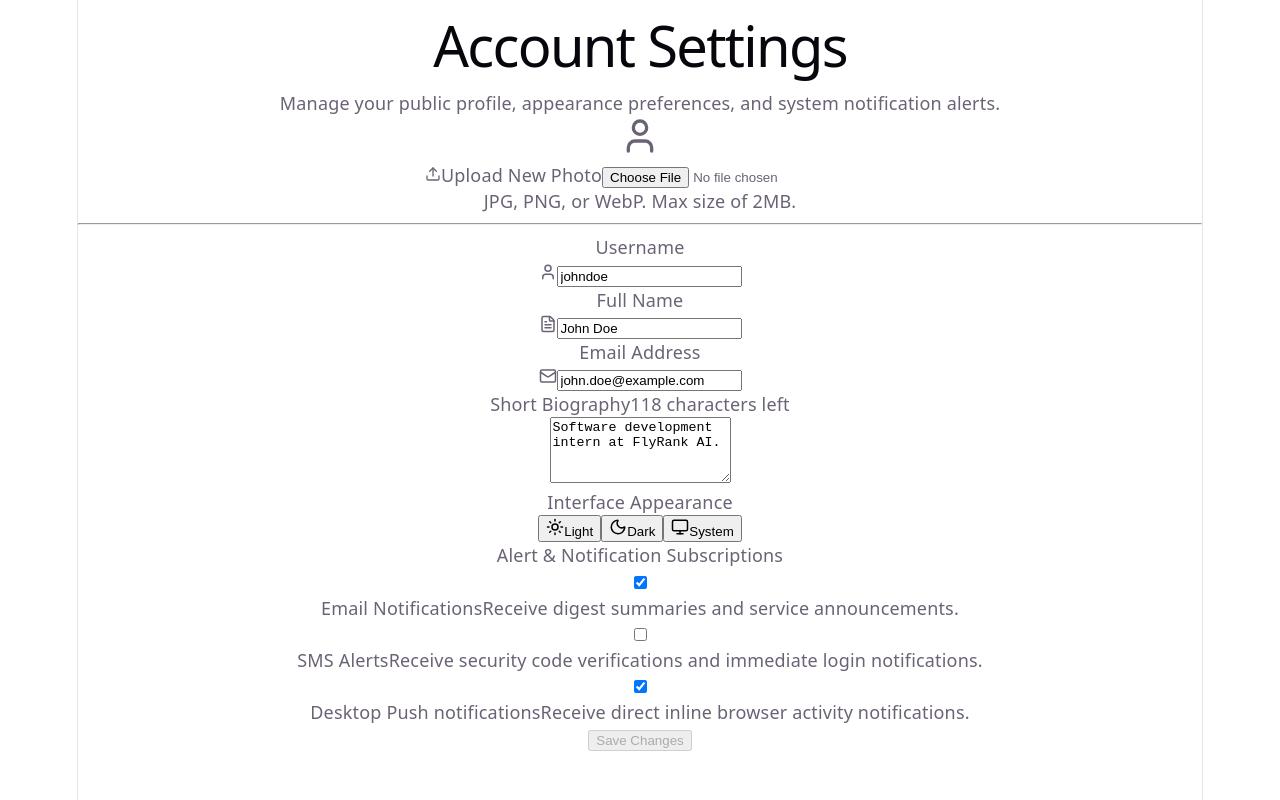
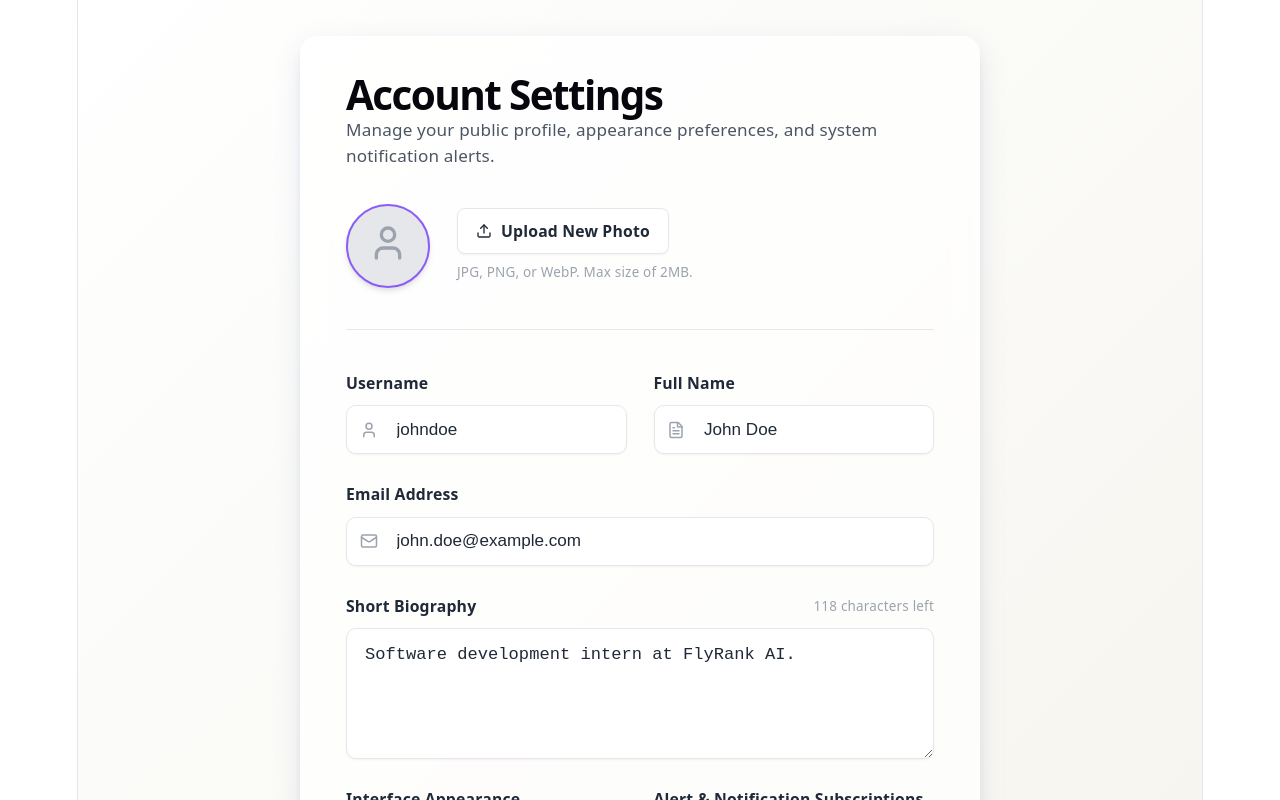
Before and after one commit to sabhi128/flyrank-w2a1-ai-workflow-drill, a React (Vite) app: page / in a window 1280 px wide. Shown: the top 800 px of the page. Built offline with nearby package versions, Linux system fonts and the light colour scheme.

Commit message:
style: fix input icon overlap and restore styles

```diff
--- a/src/App.css
+++ b/src/App.css
@@ -1,184 +1,547 @@
-.counter {
-  font-size: 16px;
-  padding: 5px 10px;
-  border-radius: 5px;
-  color: var(--accent);
-  background: var(--accent-bg);
-  border: 2px solid transparent;
-  transition: border-color 0.3s;
-  margin-bottom: 24px;
+/*
+  Modern Theme Styling for Profile Settings Form
+  Implements WCAG AAA compliant contrast ratios, glassmorphism,
+  and smooth micro-animations.
+*/
 
-  &:hover {
-    border-color: var(--accent-border);
+:root {
+  --primary: #8b5cf6;
+  --primary-hover: #7c3aed;
+  --primary-focus: rgba(139, 92, 246, 0.25);
+
+  --bg-card: rgba(255, 255, 255, 0.7);
+  --bg-input: #ffffff;
+  --border-color: #e5e7eb;
+  --text-primary: #1f2937;
+  --text-secondary: #4b5563;
+  --text-muted: #9ca3af;
+
+  --success: #10b981;
+  --success-bg: #ecfdf5;
+  --success-border: #a7f3d0;
+
+  --danger: #ef4444;
+  --danger-bg: #fef2f2;
+  --danger-border: #fca5a5;
+  --danger-focus: rgba(239, 68, 68, 0.15);
+
+  --shadow-sm: 0 1px 2px 0 rgba(0, 0, 0, 0.05);
+  --shadow-md: 0 4px 6px -1px rgba(0, 0, 0, 0.1), 0 2px 4px -1px rgba(0, 0, 0, 0.06);
+  --shadow-lg: 0 10px 15px -3px rgba(0, 0, 0, 0.1), 0 4px 6px -2px rgba(0, 0, 0, 0.05);
+
+  --glass-border: rgba(255, 255, 255, 0.6);
+  --glass-shadow: rgba(31, 38, 135, 0.08);
+}
+
+/* Class-based Dark Mode variables */
+html.dark {
+  --bg-card: rgba(26, 27, 38, 0.75);
+  --bg-input: #1f2028;
+  --border-color: #2e303f;
+  --text-primary: #f3f4f6;
+  --text-secondary: #9ca3af;
+  --text-muted: #6b7280;
+
+  --success: #34d399;
+  --success-bg: rgba(52, 211, 153, 0.08);
+  --success-border: rgba(52, 211, 153, 0.3);
+
+  --danger: #f87171;
+  --danger-bg: rgba(248, 113, 113, 0.08);
+  --danger-border: rgba(248, 113, 113, 0.3);
+  --danger-focus: rgba(248, 113, 113, 0.2);
+
+  --glass-border: rgba(255, 255, 255, 0.08);
+  --glass-shadow: rgba(0, 0, 0, 0.3);
+}
+
+/* Container & Layout */
+.app-container {
+  display: flex;
+  justify-content: center;
+  align-items: center;
+  min-height: 100svh;
+  padding: 2rem 1.5rem;
+  background: linear-gradient(135deg, var(--bg) 0%, var(--code-bg) 100%);
+  transition: background 0.4s ease;
+  box-sizing: border-box;
+}
+
+.settings-card {
+  width: 100%;
+  max-width: 680px;
+  background: var(--bg-card);
+  backdrop-filter: blur(12px);
+  -webkit-backdrop-filter: blur(12px);
+  border: 1px solid var(--glass-border);
+  border-radius: 18px;
+  box-shadow: 0 8px 32px 0 var(--glass-shadow), var(--shadow-lg);
+  padding: 2.5rem;
+  box-sizing: border-box;
+  text-align: left;
+  transition: all 0.3s ease;
+}
+
+.settings-header {
+  margin-bottom: 2rem;
+}
+
+.settings-header h1 {
+  font-size: 2.25rem;
+  font-weight: 700;
+  color: var(--text-h);
+  margin: 0 0 0.5rem 0;
+  letter-spacing: -0.04em;
+}
+
+.settings-header p {
+  color: var(--text-secondary);
+  font-size: 0.95rem;
+  line-height: 1.5;
+  margin: 0;
+}
+
+.settings-form {
+  display: flex;
+  flex-direction: column;
+  gap: 1.75rem;
+}
+
+.divider {
+  border: 0;
+  height: 1px;
+  background: var(--border-color);
+  margin: 0.5rem 0;
+}
+
+/* Avatar Upload styling */
+.avatar-section {
+  display: flex;
+  align-items: center;
+  gap: 1.5rem;
+}
+
+.avatar-preview-container {
+  position: relative;
+  width: 80px;
+  height: 80px;
+  border-radius: 50%;
+  overflow: hidden;
+  background: var(--border-color);
+  border: 2px solid var(--primary);
+  display: flex;
+  justify-content: center;
+  align-items: center;
+  box-shadow: var(--shadow-md);
+  flex-shrink: 0;
+}
+
+.avatar-image {
+  width: 100%;
+  height: 100%;
+  object-fit: cover;
+}
+
+.avatar-placeholder {
+  color: var(--text-muted);
+}
+
+.avatar-upload-info {
+  display: flex;
+  flex-direction: column;
+  gap: 0.25rem;
+}
+
+.upload-btn {
+  display: inline-flex;
+  align-items: center;
+  gap: 0.5rem;
+  padding: 0.5rem 1rem;
+  background-color: var(--bg-input);
+  border: 1px solid var(--border-color);
+  border-radius: 8px;
+  font-size: 0.875rem;
+  font-weight: 600;
+  color: var(--text-primary);
+  cursor: pointer;
+  width: fit-content;
+  box-shadow: var(--shadow-sm);
+  transition: all 0.2s ease;
+}
+
+.upload-btn:hover {
+  background-color: var(--border-color);
+  transform: translateY(-1px);
+}
+
+.upload-btn:active {
+  transform: translateY(0);
+}
+
+.upload-requirements {
+  font-size: 0.75rem;
+  color: var(--text-muted);
+  margin: 0;
+}
+
+/* Form Grid */
+.form-grid {
+  display: grid;
+  grid-template-columns: 1fr 1fr;
+  gap: 1.5rem;
+}
+
+.form-group.full-width {
+  grid-column: span 2;
+}
+
+@media (max-width: 600px) {
+  .form-grid {
+    grid-template-columns: 1fr;
   }
-  &:focus-visible {
-    outline: 2px solid var(--accent);
-    outline-offset: 2px;
+  .form-group.full-width {
+    grid-column: span 1;
   }
 }
 
-.hero {
+.form-group {
+  display: flex;
+  flex-direction: column;
+  gap: 0.5rem;
+}
+
+.form-group label {
+  font-size: 0.875rem;
+  font-weight: 600;
+  color: var(--text-primary);
+}
+
+.label-row {
+  display: flex;
+  justify-content: space-between;
+  align-items: center;
+}
+
+.char-count {
+  font-size: 0.75rem;
+  color: var(--text-muted);
+  font-weight: 500;
+}
+
+.char-count.limit-warning {
+  color: var(--danger);
+  font-weight: 600;
+}
+
+/* Inputs & Form Controls */
+.input-wrapper {
   position: relative;
+  display: flex;
+  align-items: center;
+}
 
-  .base,
-  .framework,
-  .vite {
-    inset-inline: 0;
-    margin: 0 auto;
+.input-icon {
+  position: absolute;
+  left: 0.75rem;
+  color: var(--text-muted);
+  pointer-events: none;
+  transition: color 0.2s ease;
+}
+
+input[type="text"],
+input[type="email"],
+textarea {
+  width: 100%;
+  padding: 0.75rem 1rem;
+  font-size: 0.95rem;
+  background-color: var(--bg-input);
+  border: 1px solid var(--border-color);
+  border-radius: 10px;
+  color: var(--text-primary);
+  outline: none;
+  box-shadow: var(--shadow-sm);
+  box-sizing: border-box;
+  transition: all 0.2s ease;
+}
+
+.input-wrapper input[type="text"],
+.input-wrapper input[type="email"] {
+  padding-left: 2.75rem;
+}
+
+input[type="text"]:focus,
+input[type="email"]:focus,
+textarea:focus {
+  border-color: var(--primary);
+  box-shadow: 0 0 0 3px var(--primary-focus);
+}
+
+input[type="text"]:focus + .input-icon,
+input[type="email"]:focus + .input-icon {
+  color: var(--primary);
+}
+
+textarea {
+  resize: vertical;
+  min-height: 100px;
+  line-height: 1.5;
+}
+
+/* Error states */
+.input-error {
+  border-color: var(--danger) !important;
+}
+
+.input-error:focus {
+  box-shadow: 0 0 0 3px var(--danger-focus) !important;
+}
+
+.error-message {
+  display: flex;
+  align-items: center;
+  gap: 0.35rem;
+  color: var(--danger);
+  font-size: 0.75rem;
+  font-weight: 500;
+  animation: slideIn 0.2s ease-out forwards;
+}
+
+@keyframes slideIn {
+  from {
+    opacity: 0;
+    transform: translateY(-4px);
   }
-
-  .base {
-    width: 170px;
-    position: relative;
-    z-index: 0;
-  }
-
-  .framework,
-  .vite {
-    position: absolute;
-  }
-
-  .framework {
-    z-index: 1;
-    top: 34px;
-    height: 28px;
-    transform: perspective(2000px) rotateZ(300deg) rotateX(44deg) rotateY(39deg)
-      scale(1.4);
-  }
-
-  .vite {
-    z-index: 0;
-    top: 107px;
-    height: 26px;
-    width: auto;
-    transform: perspective(2000px) rotateZ(300deg) rotateX(40deg) rotateY(39deg)
-      scale(0.8);
+  to {
+    opacity: 1;
+    transform: translateY(0);
   }
 }
 
-#center {
+/* Theme Selection Button Group */
+.theme-toggle-group {
+  display: grid;
+  grid-template-columns: 1fr 1fr 1fr;
+  background: var(--border-color);
+  padding: 4px;
+  border-radius: 10px;
+  gap: 4px;
+}
+
+.theme-btn {
+  display: flex;
+  align-items: center;
+  justify-content: center;
+  gap: 0.5rem;
+  border: none;
+  background: transparent;
+  padding: 0.6rem 0.5rem;
+  border-radius: 8px;
+  font-size: 0.85rem;
+  font-weight: 600;
+  color: var(--text-secondary);
+  cursor: pointer;
+  transition: all 0.2s ease;
+}
+
+.theme-btn:hover {
+  color: var(--text-primary);
+}
+
+.theme-btn.active {
+  background: var(--bg-input);
+  color: var(--primary);
+  box-shadow: var(--shadow-sm);
+}
+
+.theme-btn:focus-visible {
+  outline: 2px solid var(--primary);
+}
+
+/* Custom Checkbox controls */
+.checkbox-stack {
   display: flex;
   flex-direction: column;
-  gap: 25px;
-  place-content: center;
-  place-items: center;
-  flex-grow: 1;
+  gap: 1rem;
+  background: var(--bg-input);
+  border: 1px solid var(--border-color);
+  border-radius: 12px;
+  padding: 1rem;
+}
 
-  @media (max-width: 1024px) {
-    padding: 32px 20px 24px;
-    gap: 18px;
+.checkbox-control {
+  display: flex;
+  align-items: flex-start;
+  gap: 0.85rem;
+  cursor: pointer;
+  position: relative;
+  user-select: none;
+}
+
+.checkbox-control input {
+  position: absolute;
+  opacity: 0;
+  cursor: pointer;
+  height: 0;
+  width: 0;
+}
+
+.checkbox-indicator {
+  position: relative;
+  height: 18px;
+  width: 18px;
+  background-color: var(--bg-card);
+  border: 2px solid var(--border-color);
+  border-radius: 4px;
+  margin-top: 2px;
+  flex-shrink: 0;
+  transition: all 0.2s ease;
+}
+
+.checkbox-control:hover input ~ .checkbox-indicator {
+  border-color: var(--primary);
+}
+
+.checkbox-control input:checked ~ .checkbox-indicator {
+  background-color: var(--primary);
+  border-color: var(--primary);
+}
+
+.checkbox-indicator:after {
+  content: "";
+  position: absolute;
+  display: none;
+  left: 5px;
+  top: 1px;
+  width: 4px;
+  height: 9px;
+  border: solid white;
+  border-width: 0 2px 2px 0;
+  transform: rotate(45deg);
+}
+
+.checkbox-control input:checked ~ .checkbox-indicator:after {
+  display: block;
+}
+
+.checkbox-labels {
+  display: flex;
+  flex-direction: column;
+}
+
+.checkbox-heading {
+  font-size: 0.875rem;
+  font-weight: 600;
+  color: var(--text-primary);
+}
+
+.checkbox-description {
+  font-size: 0.75rem;
+  color: var(--text-secondary);
+}
+
+/* Form Action Buttons */
+.form-actions {
+  display: flex;
+  justify-content: flex-end;
+  margin-top: 1rem;
+}
+
+.save-changes-btn {
+  display: flex;
+  align-items: center;
+  justify-content: center;
+  gap: 0.5rem;
+  padding: 0.8rem 1.75rem;
+  font-size: 0.95rem;
+  font-weight: 600;
+  color: white;
+  background-color: var(--primary);
+  border: none;
+  border-radius: 10px;
+  cursor: pointer;
+  box-shadow: 0 4px 12px rgba(139, 92, 246, 0.35);
+  transition: all 0.2s ease;
+}
+
+.save-changes-btn:hover:not(:disabled) {
+  background-color: var(--primary-hover);
+  transform: translateY(-1px);
+}
+
+.save-changes-btn:active:not(:disabled) {
+  transform: translateY(0);
+}
+
+.save-changes-btn:disabled {
+  opacity: 0.6;
+  cursor: not-allowed;
+  box-shadow: none;
+}
+
+/* Spinner for loading state */
+.spinner-icon {
+  animation: spin 1s linear infinite;
+}
+
+@keyframes spin {
+  from {
+    transform: rotate(0deg);
+  }
+  to {
+    transform: rotate(360deg);
   }
 }
 
-#next-steps {
+/* Toast Notifications styling */
+.toast-alert {
+  position: fixed;
+  top: 1.5rem;
+  right: 1.5rem;
+  z-index: 50;
   display: flex;
-  border-top: 1px solid var(--border);
-  text-align: left;
+  align-items: center;
+  gap: 0.75rem;
+  padding: 1rem 1.25rem;
+  border-radius: 10px;
+  box-shadow: var(--shadow-lg);
+  font-size: 0.875rem;
+  font-weight: 600;
+  animation: slideInFromRight 0.3s cubic-bezier(0.16, 1, 0.3, 1);
+  max-width: 350px;
+}
 
-  & > div {
-    flex: 1 1 0;
-    padding: 32px;
-    @media (max-width: 1024px) {
-      padding: 24px 20px;
-    }
+.toast-alert.success {
+  background-color: var(--success-bg);
+  border: 1px solid var(--success-border);
+  color: var(--success);
+}
+
+.toast-alert.error {
+  background-color: var(--danger-bg);
+  border: 1px solid var(--danger-border);
+  color: var(--danger);
+}
+
+@keyframes slideInFromRight {
+  from {
+    transform: translateX(100%);
+    opacity: 0;
   }
-
-  .icon {
-    margin-bottom: 16px;
-    width: 22px;
-    height: 22px;
-  }
-
-  @media (max-width: 1024px) {
-    flex-direction: column;
-    text-align: center;
+  to {
+    transform: translateX(0);
+    opacity: 1;
   }
 }
 
-#docs {
-  border-right: 1px solid var(--border);
-
-  @media (max-width: 1024px) {
-    border-right: none;
-    border-bottom: 1px solid var(--border);
-  }
+/* Accessibility helper class */
+.sr-only {
+  position: absolute;
+  width: 1px;
+  height: 1px;
+  padding: 0;
+  margin: -1px;
+  overflow: hidden;
+  clip: rect(0, 0, 0, 0);
+  white-space: nowrap;
+  border: 0;
 }
-
-#next-steps ul {
-  list-style: none;
-  padding: 0;
-  display: flex;
-  gap: 8px;
-  margin: 32px 0 0;
-
-  .logo {
-    height: 18px;
-  }
-
-  a {
-    color: var(--text-h);
-    font-size: 16px;
-    border-radius: 6px;
-    background: var(--social-bg);
-    display: flex;
-    padding: 6px 12px;
-    align-items: center;
-    gap: 8px;
-    text-decoration: none;
-    transition: box-shadow 0.3s;
-
-    &:hover {
-      box-shadow: var(--shadow);
-    }
-    .button-icon {
-      height: 18px;
-      width: 18px;
-    }
-  }
-
-  @media (max-width: 1024px) {
-    margin-top: 20px;
-    flex-wrap: wrap;
-    justify-content: center;
-
-    li {
-      flex: 1 1 calc(50% - 8px);
-    }
-
-    a {
-      width: 100%;
-      justify-content: center;
-      box-sizing: border-box;
-    }
-  }
-}
-
-#spacer {
-  height: 88px;
-  border-top: 1px solid var(--border);
-  @media (max-width: 1024px) {
-    height: 48px;
-  }
-}
-
-.ticks {
-  position: relative;
-  width: 100%;
-
-  &::before,
-  &::after {
-    content: '';
-    position: absolute;
-    top: -4.5px;
-    border: 5px solid transparent;
-  }
-
-  &::before {
-    left: 0;
-    border-left-color: var(--border);
-  }
-  &::after {
-    right: 0;
-    border-right-color: var(--border);
-  }
-}
```
